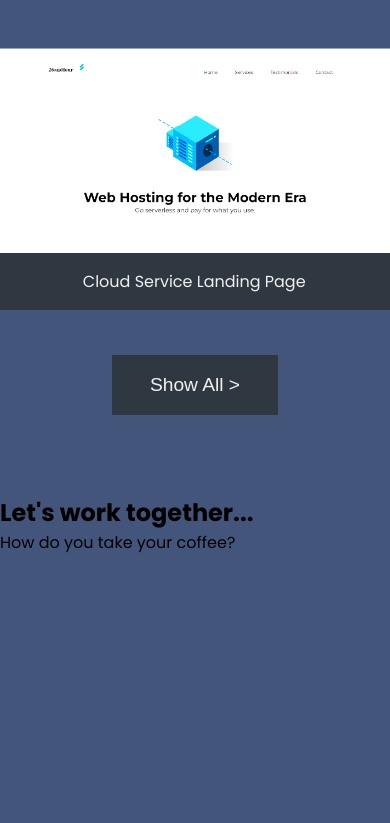
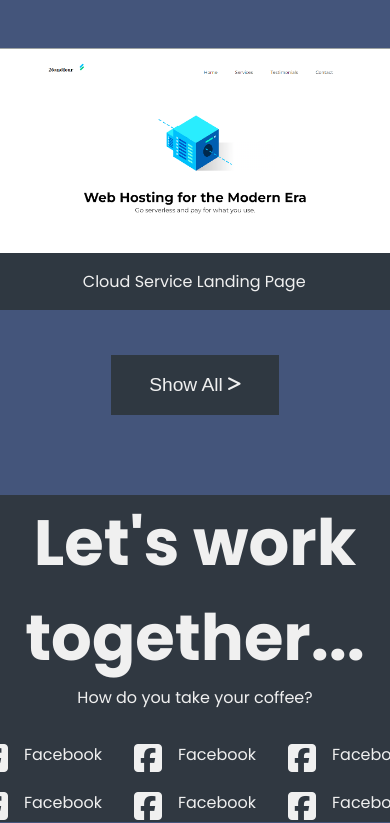
Before and after one commit to arjunultra/FCC-WebDev_Bootcamp_Badwebsiteclub, a plain HTML site: page Build a Personal Portfolio Webpage/index.html in a window 390 px wide. Shown: the part 2595-3418 px from the top of the page. Before the commit the page ends 3150 px from the top, so only its background shows below. Drawn offline with Linux system fonts and the light colour scheme.

Commit message:
mobile version 90% done

```diff
--- a/Build a Personal Portfolio Webpage/index.html
+++ b/Build a Personal Portfolio Webpage/index.html
@@ -69,13 +69,65 @@
               <p>Cloud Service Landing Page</p>
             </div>
           </div>
-          <button id="submit-btn">Show All &gt;</button>
+          <button id="submit-btn">
+            Show All <i class="fa-solid fa-greater-than fa-beat fa-sm"></i>
+          </button>
         </section>
         <section id="contact-section">
           <h2>Let's work together...</h2>
           <p>How do you take your coffee?</p>
+          <div class="fa-icons-container">
+            <div class="flex-container">
+              <i
+                class="fa-brands fa-square-facebook fa-2x"
+                style="color: #f0f0f0"
+              ></i>
+              <p>Facebook</p>
+            </div>
+            <div class="flex-container">
+              <i
+                class="fa-brands fa-square-facebook fa-2x"
+                style="color: #f0f0f0"
+              ></i>
+              <p>Facebook</p>
+            </div>
+            <div class="flex-container">
+              <i
+                class="fa-brands fa-square-facebook fa-2x"
+                style="color: #f0f0f0"
+              ></i>
+              <p>Facebook</p>
+            </div>
+            <div class="flex-container">
+              <i
+                class="fa-brands fa-square-facebook fa-2x"
+                style="color: #f0f0f0"
+              ></i>
+              <p>Facebook</p>
+            </div>
+            <div class="flex-container">
+              <i
+                class="fa-brands fa-square-facebook fa-2x"
+                style="color: #f0f0f0"
+              ></i>
+              <p>Facebook</p>
+            </div>
+            <div class="flex-container">
+              <i
+                class="fa-brands fa-square-facebook fa-2x"
+                style="color: #f0f0f0"
+              ></i>
+              <p>Facebook</p>
+            </div>
+            <!-- <i class="fa-brands fa-github fa-2xl" style="color: #f0f0f0"></i> -->
+          </div>
         </section>
       </main>
     </div>
+    <!-- font awesome kit -->
+    <script
+      src="https://kit.fontawesome.com/63adb5faa9.js"
+      crossorigin="anonymous"
+    ></script>
   </body>
 </html>
--- a/Build a Personal Portfolio Webpage/style.scss
+++ b/Build a Personal Portfolio Webpage/style.scss
@@ -114,3 +114,26 @@ nav {
     font-weight: 400;
   }
 }
+#contact-section {
+  background-color: #303841;
+  color: var(--main-white);
+  display: flex;
+  text-align: center;
+  flex-direction: column;
+  align-items: center;
+  justify-content: center;
+  h2 {
+    font-size: 4rem;
+  }
+  .fa-icons-container {
+    margin-top: 2em;
+    gap: 1em 2em;
+    display: grid;
+    grid-template-rows: 1fr;
+    grid-template-columns: repeat(3, 1fr);
+  }
+  .flex-container {
+    display: flex;
+    gap: 0 1em;
+  }
+}
```
Also changed, not shown: Build a Personal Portfolio Webpage/style.min.css, 1 other file.
